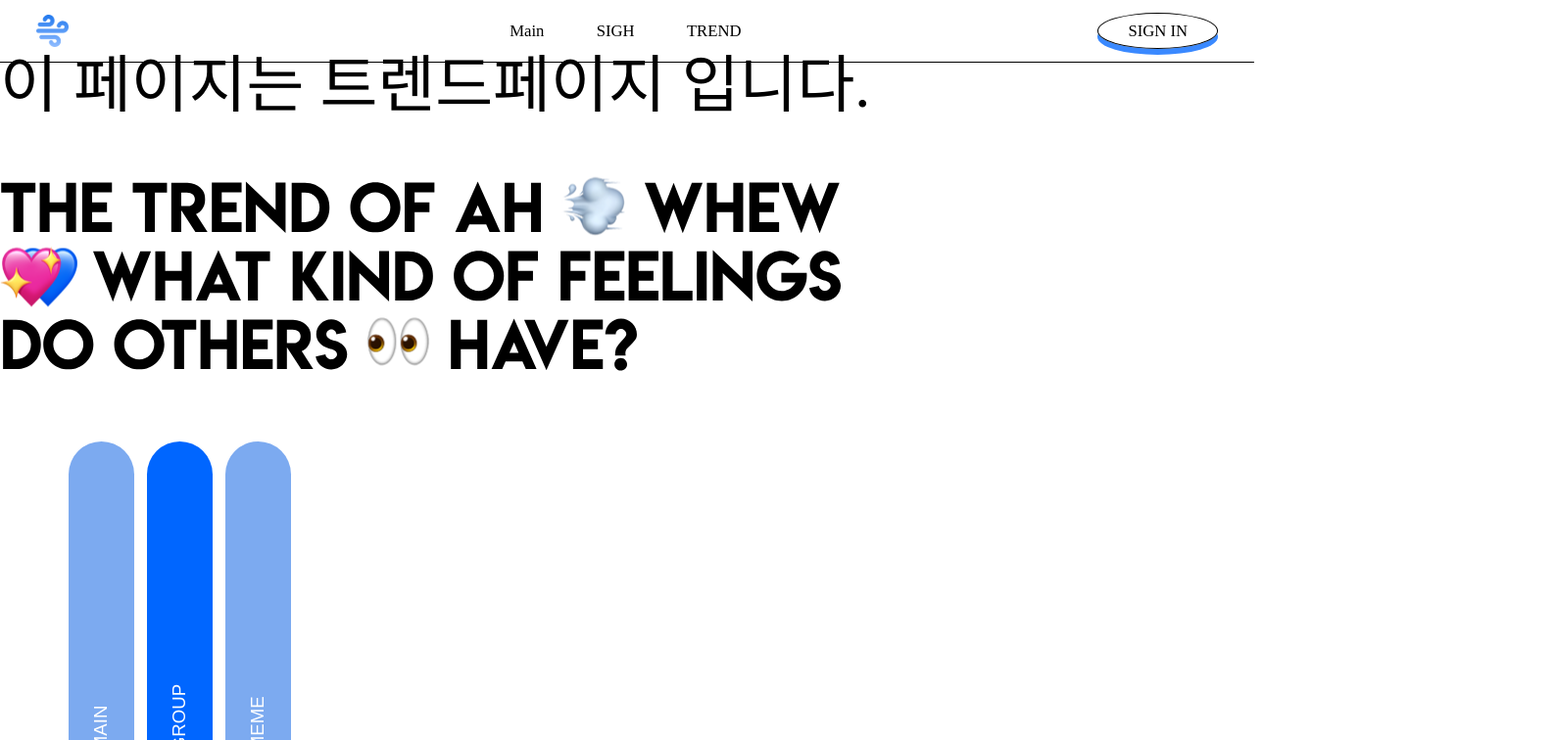
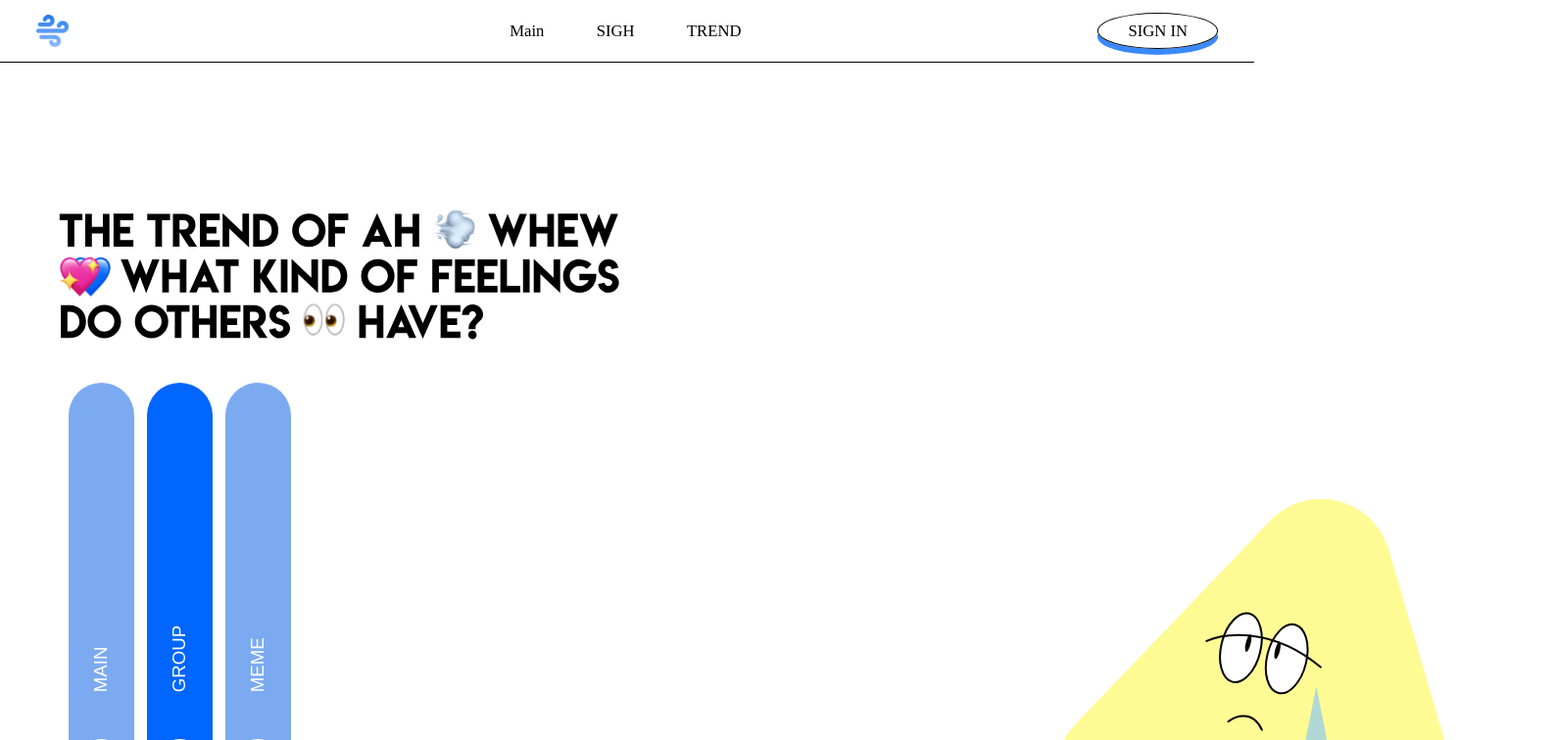
Before and after one commit to sessac-3rd-team-A/FE, a Next.js app: page /trend in a window 1280 px wide. Shown: the top 756 px of the page at 98% size, 1587 px wide, since content can reach past the window. Built offline with nearby package versions, Linux system fonts and the light colour scheme; a web font is replaced by a local one.

Commit message:
feat: 트렌드 페이지 구성

```diff
--- a/src/components/semo.tsx
+++ b/src/components/semo.tsx
@@ -1,5 +1,6 @@
 import Image from 'next/image';
 import profilePic from '../../public/trend/semo.svg';
+import '../../src/styles/trend/semo.scss';
 
 function Semo() {
   return (
@@ -7,7 +8,7 @@ function Semo() {
       src={profilePic}
       alt="Picture of me"
       //   placeholder="blur" // Optional blur-up while loading
-      className="floating"
+      className="semoFloating"
     />
   );
 }
--- a/src/components/trendLineChart.tsx
+++ b/src/components/trendLineChart.tsx
@@ -10,7 +10,6 @@ import {
   Legend,
 } from 'chart.js';
 import { Line } from 'react-chartjs-2';
-import type { ChartData, ChartOptions } from 'chart.js';
 // Register ChartJS components using ChartJS.register
 ChartJS.register(
   CategoryScale,
--- a/src/containers/Trend/index.tsx
+++ b/src/containers/Trend/index.tsx
@@ -13,14 +13,16 @@ export default function TrendPage() {
   let arr;
   return (
     <>
-      <h2 className="ChartTitle"> 이 페이지는 {str}페이지 입니다.</h2>
+      <h2 className="ChartTitle" style={{ visibility: 'hidden' }}>
+        {' '}
+        이 페이지는 {str}페이지 입니다.
+      </h2>
       <div className="ChartTitle, animate__animated animate__bounce">
-        <Image src={trendText} alt="Picture of me" />
+        <Image src={trendText} alt="Picture of me" className="chartText" />
       </div>
 
-      {/* <Semo></Semo> */}
-
       <ThreeBox></ThreeBox>
+      <Semo></Semo>
     </>
   );
 }
--- a/src/styles/trend/chart.scss
+++ b/src/styles/trend/chart.scss
@@ -1,3 +1,4 @@
+@import '/src/styles/global.scss';
 @import url('https://fonts.cdnfonts.com/css/lemon-milk');
 @import url('https://webfontworld.github.io/gmarket/GmarketSans.css');
 
@@ -11,6 +12,10 @@
   line-height: 110%; /* 70.4px */
 }
 
+.chartText {
+  margin: 0 0 0 toSize(90);
+  width: toSize(860);
+}
 .floating {
   animation-name: floating;
   -webkit-animation-name: floating;
--- /dev/null
+++ b/src/styles/trend/semo.scss
@@ -0,0 +1,7 @@
+@import '/src/styles/global.scss';
+.semoFloating {
+  display: flex;
+  position: sticky;
+  transform: translate(toSize(1400), toSize(-1000));
+  z-index: -1;
+}
--- a/src/styles/trend/threebox.scss
+++ b/src/styles/trend/threebox.scss
@@ -15,7 +15,7 @@
   width: 100%;
   height: toSize(876);
   align-items: center;
-  margin: toSize(90);
+  margin: 0 0 toSize(90) toSize(90);
 }
 
 /* 기본 CSS 설정 */
@@ -168,7 +168,7 @@ input[type='radio']:checked + .threeBoxContents {
 }
 .threeBoxInner {
   display: flex; //가운데 회색박스 나옴
-  height: 90%;
+  height: 94%;
   margin: 2% 1.5%;
   width: 90%;
   float: left;
```
